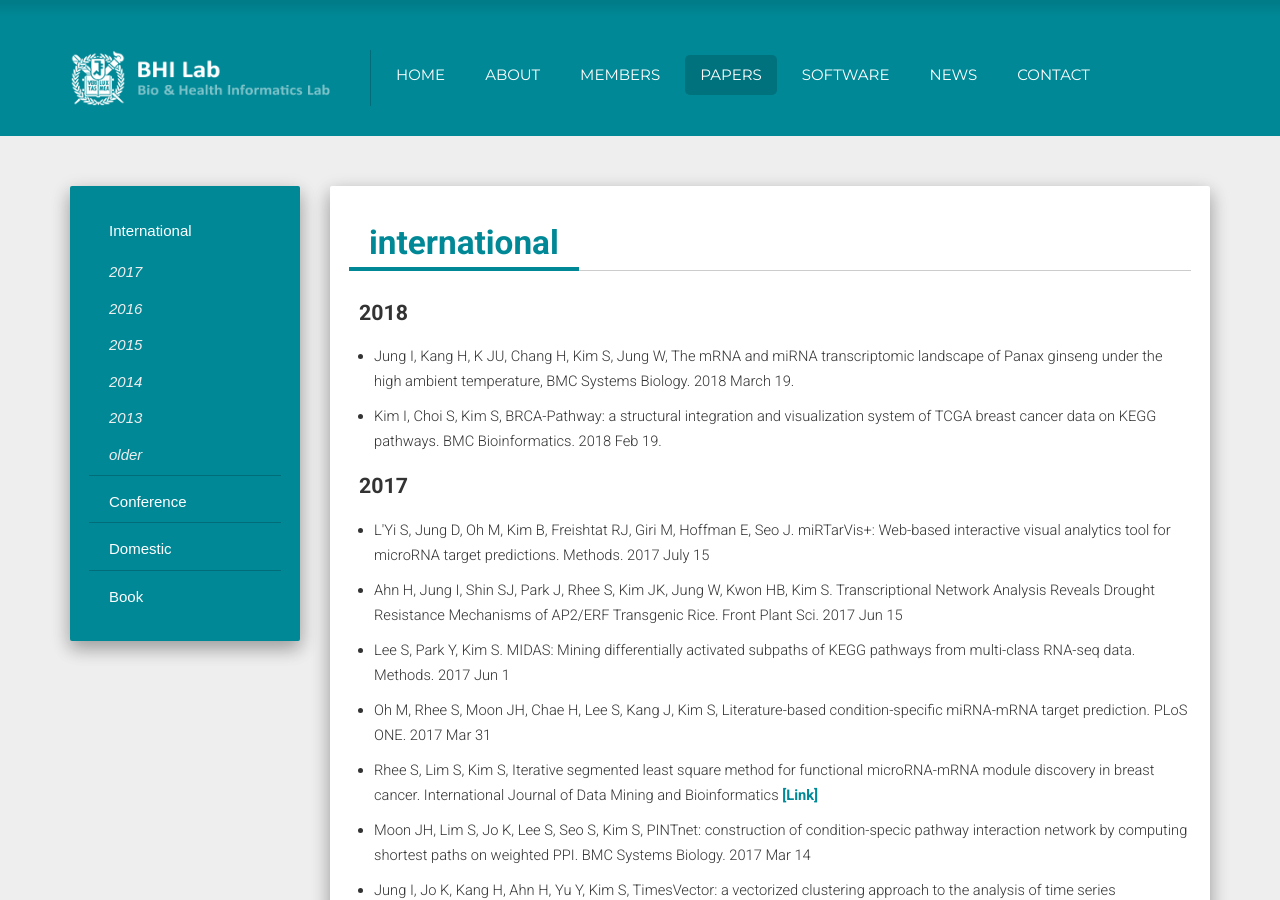
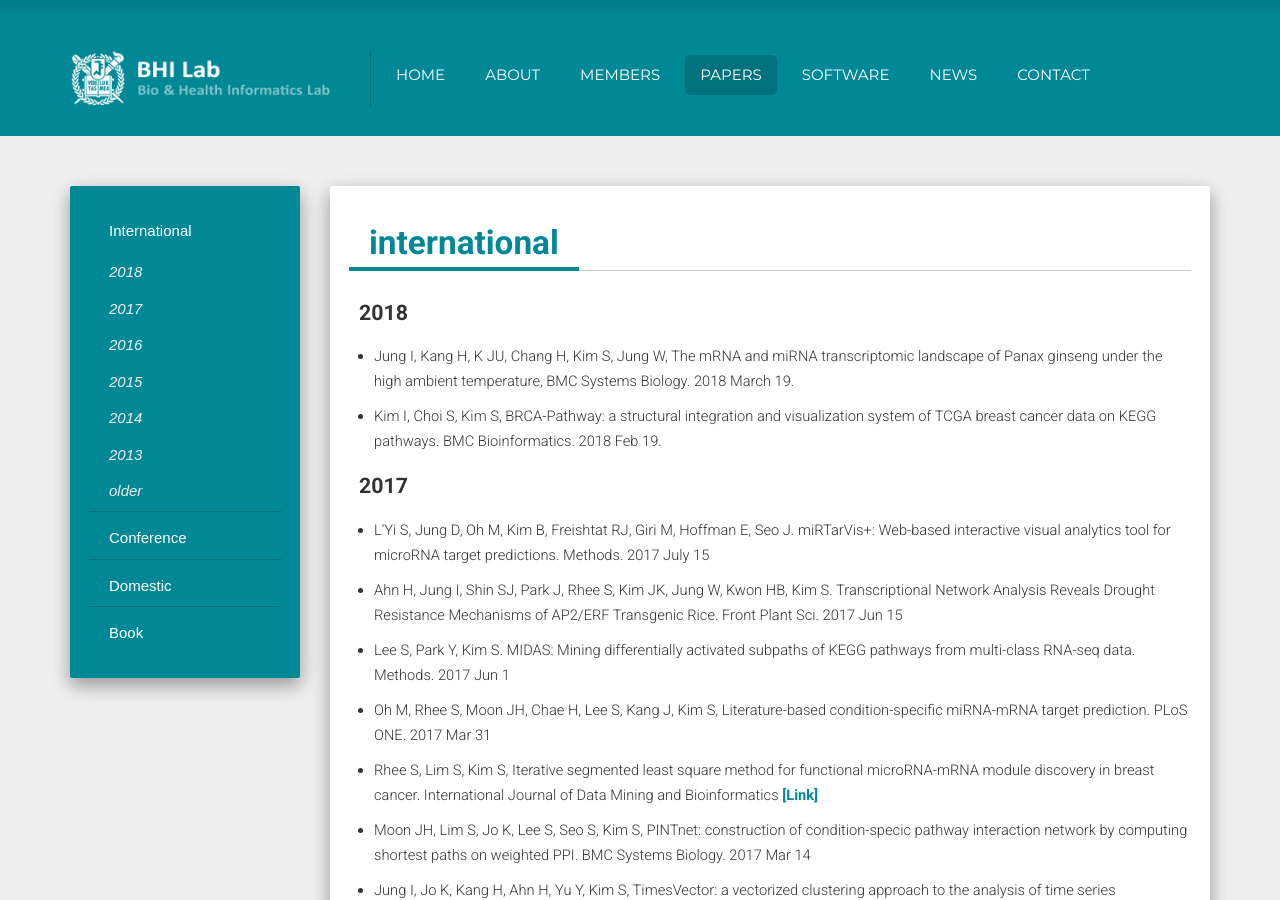
Before and after one commit to solanoon/bhi-kimlab.github.io, a Jekyll site: the page built from publications.md, in a window 1280 px wide and 900 px high. Built offline with Jekyll 4.4.1, drawn with Linux system fonts in a browser that asks for light colours; nearby versions of some CDN libraries.

Commit message:
add '2018 '

```diff
--- a/publications.md
+++ b/publications.md
@@ -7,6 +7,10 @@ navs: [
     "name": "International",
     "id": "international",
     "children": [
+      {
+        "name": 2018,
+        "id": "international2018",
+      },
       {
         "name": 2017,
         "id": "international2017",
```
